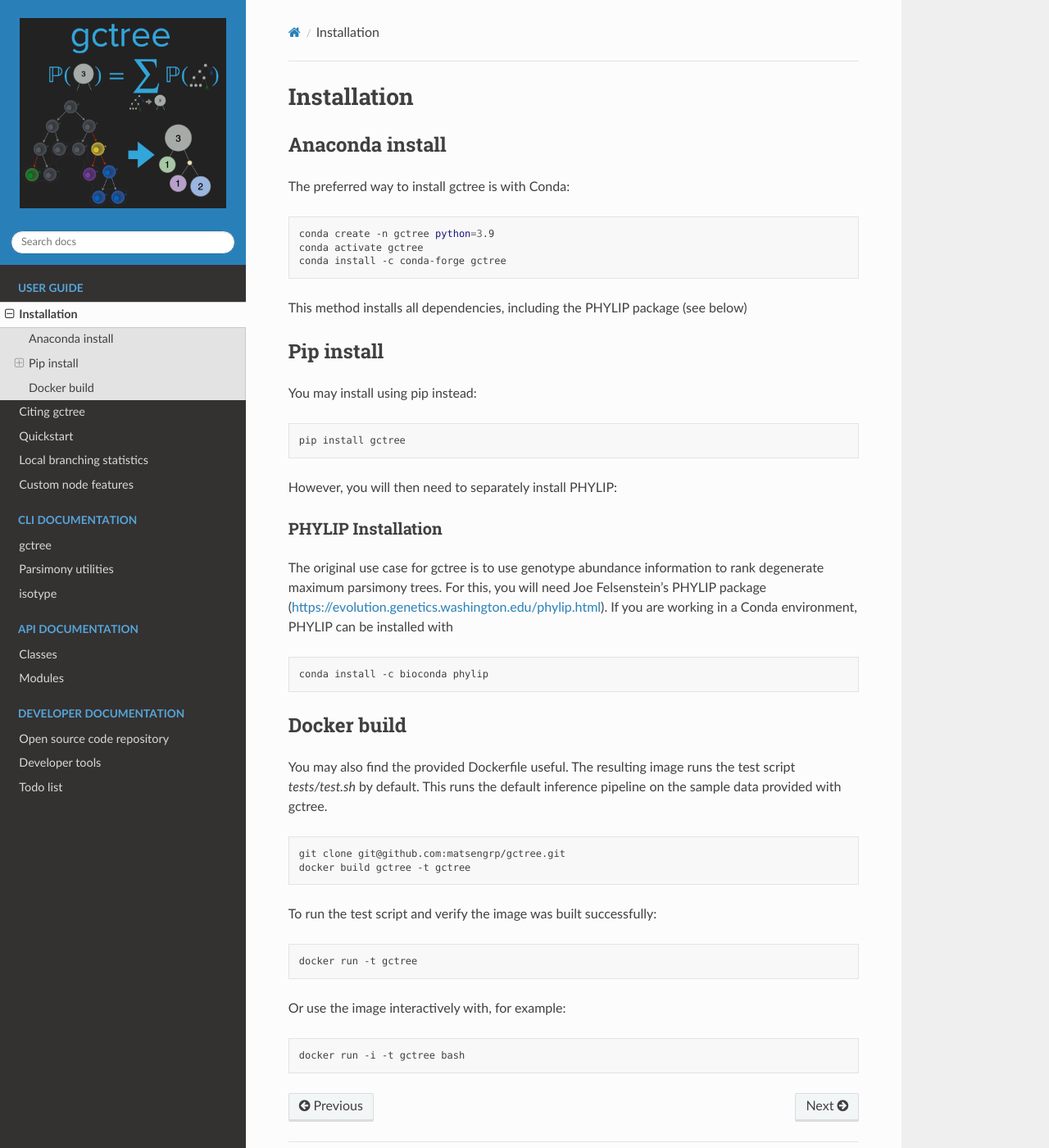
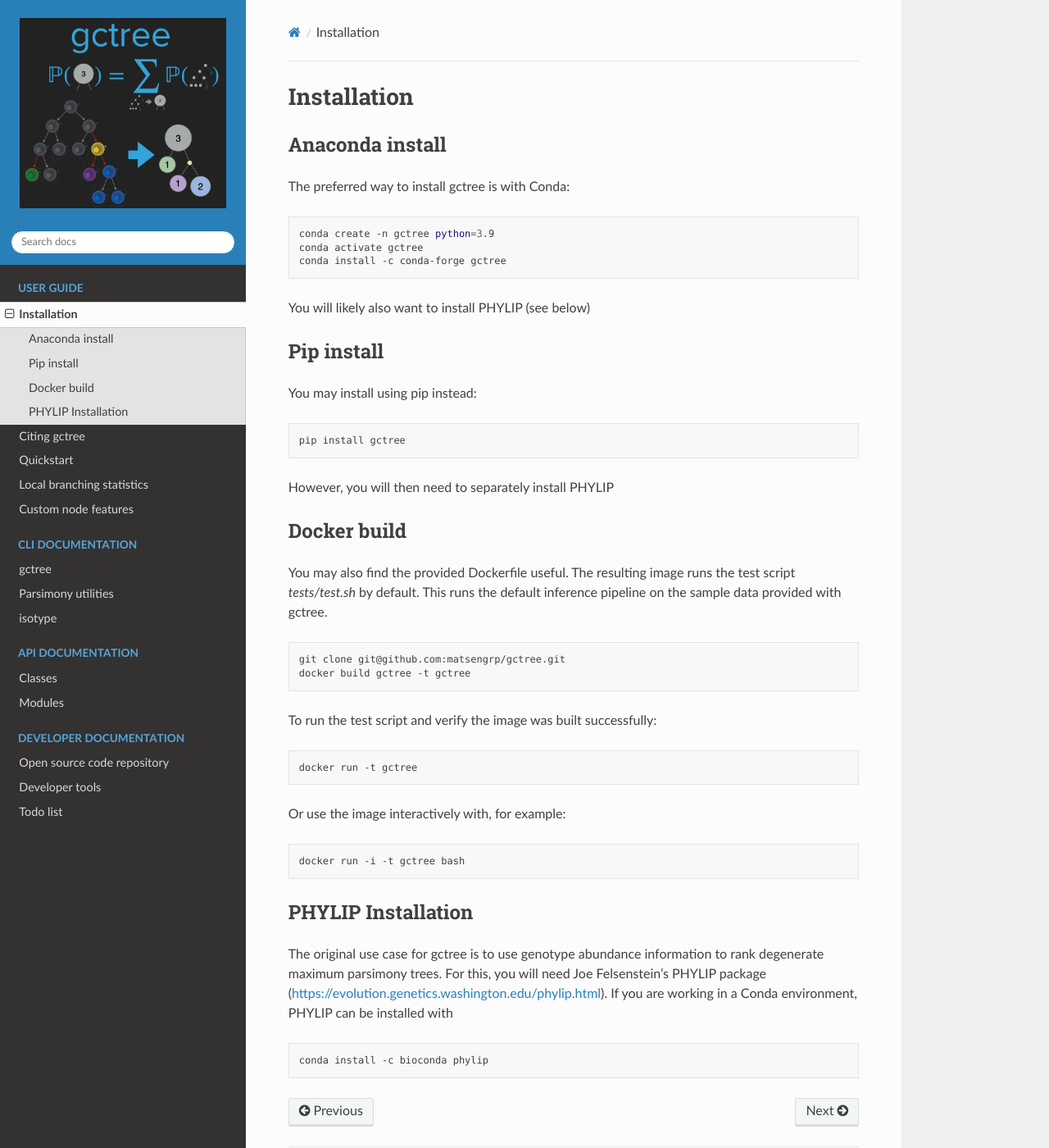
Before and after one commit to matsengrp/gctree, a Sphinx documentation site: the page built from docs/install.rst, in a window 1280 px wide and 1400 px high. Shown: the whole window at 82% size. Built offline with Sphinx 7.4.7 and the Read the Docs theme 2.0.0, drawn with Linux system fonts in a browser that asks for light colours; pages that are not in the unit, such as notebooks, are missing from menus.

Commit message:
Update install docs: need to install PHYLIP
I don't know why I thought I added it as a dependency already?

```diff
--- a/docs/install.rst
+++ b/docs/install.rst
@@ -11,7 +11,7 @@ The preferred way to install gctree is with Conda:
   conda activate gctree
   conda install -c conda-forge gctree
 
-This method installs all dependencies, including the PHYLIP package (see below)
+You will likely also want to install PHYLIP (see below)
 
 Pip install
 ===========
@@ -22,20 +22,7 @@ You may install using pip instead:
 
   pip install gctree
 
-However, you will then need to separately install PHYLIP:
-
-PHYLIP Installation
--------------------
-
-The original use case for gctree is to use genotype abundance information to
-rank degenerate maximum parsimony trees. For this, you will need Joe
-Felsenstein's PHYLIP package
-(https://evolution.genetics.washington.edu/phylip.html).
-If you are working in a Conda environment, PHYLIP can be installed with
-
-.. code-block:: bash
-
-  conda install -c bioconda phylip
+However, you will then need to separately install PHYLIP
 
 
 Docker build
@@ -61,3 +48,17 @@ Or use the image interactively with, for example:
 .. code-block:: bash
 
    docker run -i -t gctree bash
+
+
+PHYLIP Installation
+===================
+
+The original use case for gctree is to use genotype abundance information to
+rank degenerate maximum parsimony trees. For this, you will need Joe
+Felsenstein's PHYLIP package
+(https://evolution.genetics.washington.edu/phylip.html).
+If you are working in a Conda environment, PHYLIP can be installed with
+
+.. code-block:: bash
+
+  conda install -c bioconda phylip
```
